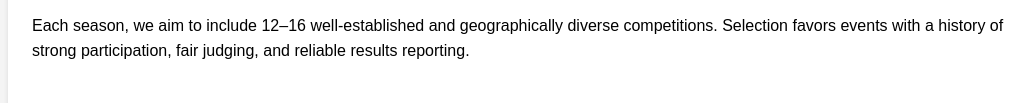
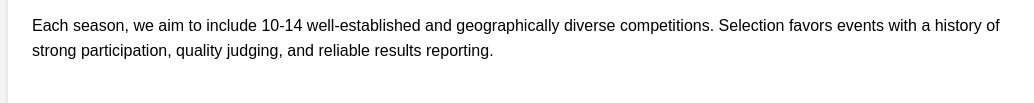
Before and after one commit to KNW247/Homebrew-circuit, a plain HTML site: page methodology.html in a window 1280 px wide. Shown: the part 481-584 px from the top of the page, without its empty margins (108-1142 px from the left). Drawn offline with Linux system fonts and the light colour scheme.

Commit message:
Update methodology.html

```diff
--- a/methodology.html
+++ b/methodology.html
@@ -92,7 +92,7 @@
       <li><strong>Standard Format:</strong> Specialty competitions limited to specific styles, ingredients, or themes are not eligible.</li>
       <li><strong>Results Transparency:</strong> Competitions must publicly share complete results using a standardized format.</li>
     </ul>
-    <p>Each season, we aim to include 12–16 well-established and geographically diverse competitions. Selection favors events with a history of strong participation, fair judging, and reliable results reporting.</p>
+    <p>Each season, we aim to include 10-14 well-established and geographically diverse competitions. Selection favors events with a history of strong participation, quality judging, and reliable results reporting.</p>
 
     <h2>Scoring System</h2>
     <p>We use a standardized point system based on medal placements:</p>
```
